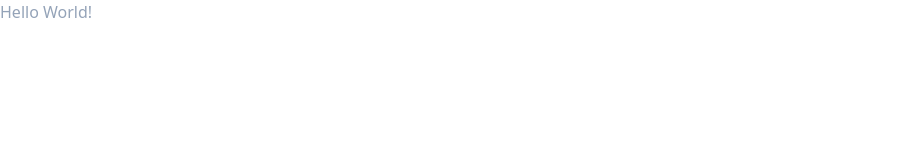
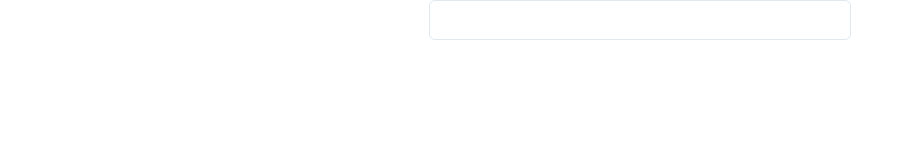
Before and after one commit to lukannozadze/github-typeahead, a React (Vite) app: page / in a window 1280 px wide. Shown: the top 160 px of the page, without its empty margins (0-913 px from the left). Built offline with nearby package versions, Linux system fonts and the light colour scheme.

Commit message:
create useMakeRequest and useDebounce hooks with provider pattern to build up user fetching functionality

```diff
--- a/src/App.jsx
+++ b/src/App.jsx
@@ -1,9 +1,20 @@
+import { Input } from "./components/ui/input";
+import ContextProvider, { useContextProvider } from "./providers/Provider";
+import useMakeRequest from "./hooks/useMakeRequest";
 function App() {
-
+  const { value } = useContextProvider();
   return (
-    <h1 className="text-slate-400">Hello World!</h1>
-
-  )
+    <div className="flex items-center justify-center">
+      <Input type="text" />
+    </div>
+  );
 }
 
-export default App
+const WithProvider = () => {
+  return (
+    <ContextProvider>
+      <App />
+    </ContextProvider>
+  );
+};
+export default WithProvider;
--- /dev/null
+++ b/src/components/ui/input.jsx
@@ -0,0 +1,37 @@
+import * as React from "react"
+import { cn } from "@/lib/utils"
+import { useContextProvider } from "../../providers/Provider";
+import useMakeRequest from "@/hooks/useMakeRequest";
+import {useState,useEffect} from 'react'
+import useDebounce from "@/hooks/useDebounce";
+
+const Input = React.forwardRef(({ className, type, ...props }, ref) => {
+  const [inputValue,setInputValue] = useState('');
+  const debouncedValue = useDebounce(inputValue);
+  const result = useMakeRequest('https://api.github.com/search/users?q=',debouncedValue);
+  const {setValue} = useContextProvider();
+
+  const inputChangeHandler = (e) =>{
+    setInputValue(e.target.value);
+  }
+ useEffect(()=>{
+   setValue(result);
+  },[result])
+
+
+  return (
+    (<input
+     value={inputValue}
+      type={type}
+      onChange={inputChangeHandler}
+      className={cn(
+        "flex h-10 w-[33%] rounded-md border border-slate-200 bg-white px-3 py-2 text-sm ring-offset-white file:border-0 file:bg-transparent file:text-sm file:font-medium placeholder:text-slate-500 focus-visible:outline-none focus-visible:ring-2 focus-visible:ring-slate-950 focus-visible:ring-offset-2 disabled:cursor-not-allowed disabled:opacity-50 dark:border-slate-800 dark:bg-slate-950 dark:ring-offset-slate-950 dark:placeholder:text-slate-400 dark:focus-visible:ring-slate-300",
+        className
+      )}
+      ref={ref}
+      {...props} />)
+  );
+})
+Input.displayName = "Input"
+
+export { Input }
--- /dev/null
+++ b/src/hooks/useDebounce.jsx
@@ -0,0 +1,17 @@
+import { useEffect,useState } from "react"
+
+const useDebounce = (search,delay=1000) =>{
+  const [debouncedValue,setDebouncedValue] = useState('');
+  useEffect(()=>{
+    const timeout = setTimeout(() => {
+      setDebouncedValue(search);
+    }, delay);
+
+    return () =>{
+      clearTimeout(timeout);
+    }
+  },[search])
+  return debouncedValue;
+}
+
+export default useDebounce;
--- /dev/null
+++ b/src/hooks/useMakeRequest.jsx
@@ -0,0 +1,22 @@
+import {useState,useEffect,useRef} from 'react'
+
+const useMakeRequest = (url,searchParam)=>{
+  const [data,setData] = useState([])
+  useEffect(()=>{
+    if(searchParam!==''){
+      const getData = async () =>{
+        const response = await fetch(url+searchParam);
+        if(!response.ok){
+          throw new Error('Something Went Wrong');
+        }
+        const fetchedData = await response.json();
+        setData(fetchedData);
+      }
+      getData();
+    }
+
+  },[searchParam])
+  return data;
+}
+
+export default useMakeRequest;
--- /dev/null
+++ b/src/providers/Provider.jsx
@@ -0,0 +1,26 @@
+import {createContext,useContext,useState} from "react"
+const Context = createContext()
+
+ const ContextProvider = ({children}) =>{
+  const [value,setValue] = useState(null);
+
+  const contextValue = {
+    value,
+    setValue
+  }
+
+ return  <Context.Provider value={contextValue}>
+  {children}
+ </Context.Provider>
+}
+
+export default ContextProvider;
+
+export const useContextProvider = () =>{
+ const context = useContext(Context);
+
+ if(Object.keys(context).length===0){
+  throw new Error('UseContextProvider must be within ContextProvider');
+ }
+ return context;
+}
```
